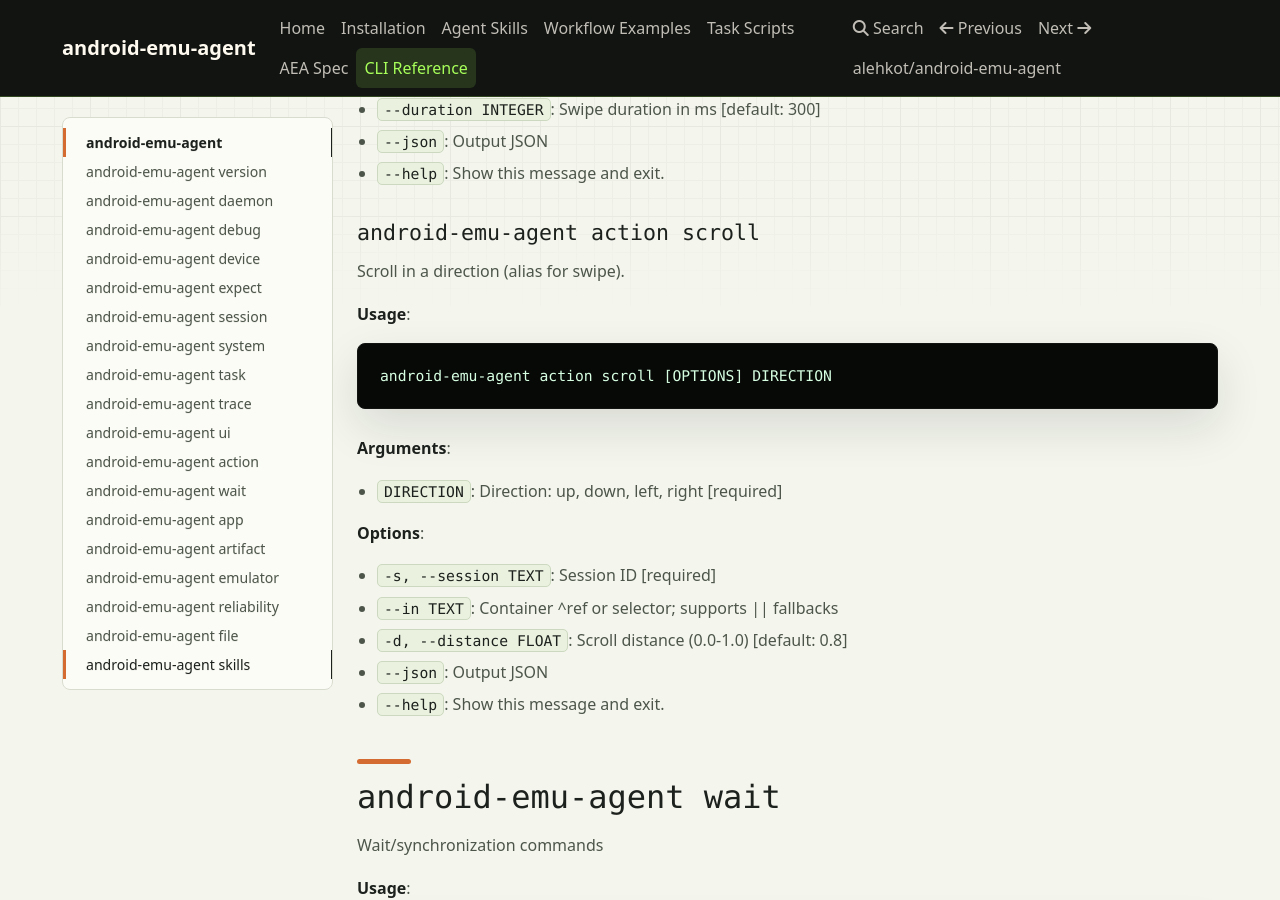
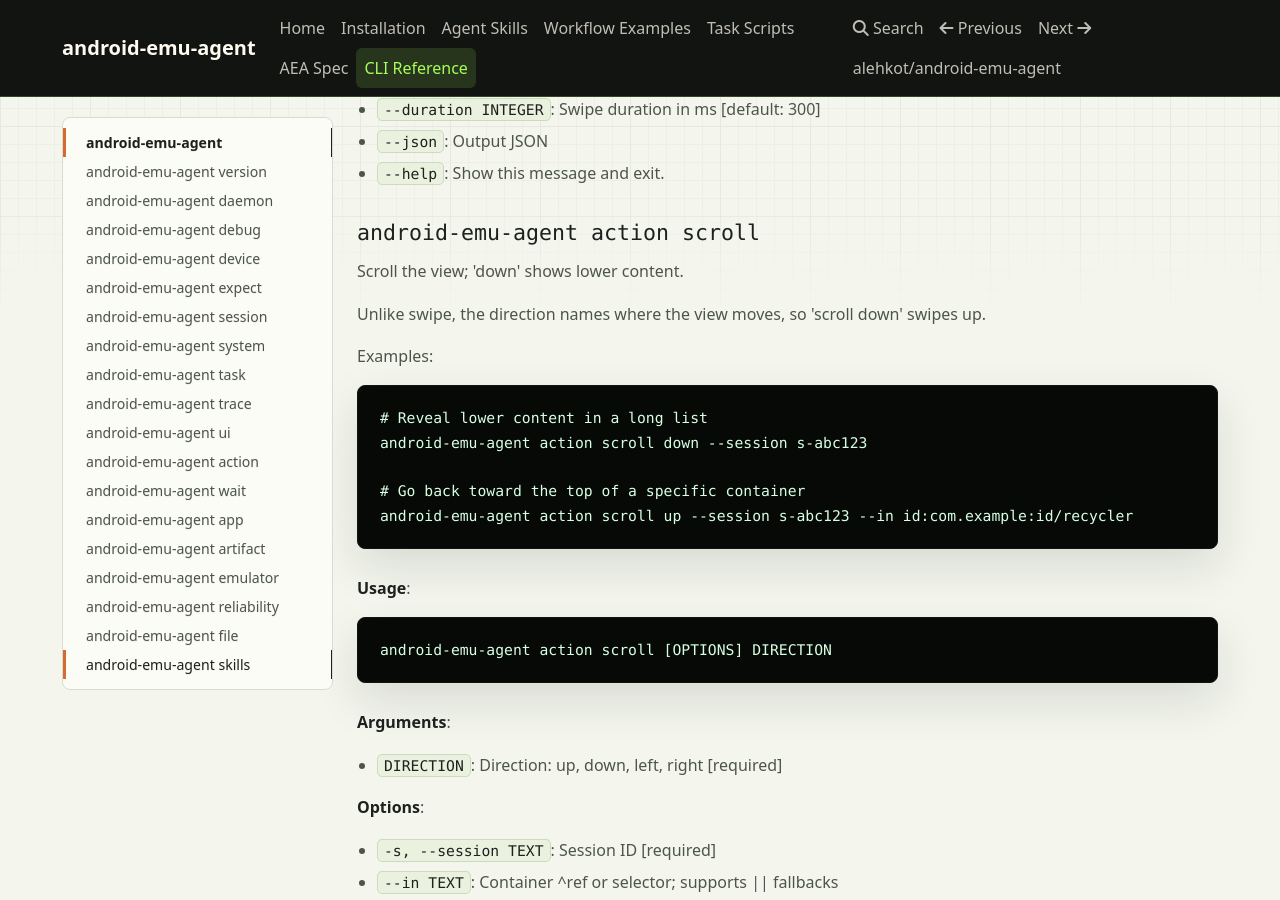
Before and after one commit to alehkot/android-emu-agent, an MkDocs documentation site: the page built from docs/reference.md, in a window 1280 px wide and 900 px high, scrolled down 44993 px. Built offline with MkDocs 1.6.1, drawn with Linux system fonts in a browser that asks for light colours; nearby versions of some CDN libraries; some of the changed text lies outside the part shown.

Commit message:
fix: make action scroll move the view in the named direction
`action scroll` sent its direction straight to /actions/swipe, where the
direction is the finger's movement. So `scroll down` dragged the finger
down and revealed the content above, the opposite of every skill example
that scrolls down to reach content below the fold (examples.md,
recovery.md, ui-automation-patterns.md). An agent following them moved
away from its target. Since the initial commit, the help called scroll
"an alias for swipe", which matched the code but not the examples.

`scroll` now names where the view moves, as in Appium, Maestro, and
UiScrollable: it sends the opposite swipe (down->up, up->down,
right->left, left->right). `swipe` is unchanged, and an unknown direction
still reaches the daemon's ERR_INVALID_DIRECTION check.

Before: `action scroll down -s <id>` swipes down (reveals content above).
After:  `action scroll down -s <id>` swipes up (reveals content below).

Docs: the scroll help gains examples (docs/reference.md regenerated with
docs-gen and prettier). The skill's command reference states the two
direction conventions.

Checks: ruff format --check, ruff check, mypy src/, pyright,
validate_skills.py, pytest tests/unit (2049 passed), mkdocs build
--strict and npm run lint:md pass. The new test_scroll_direction.py
fails on the old code. Not run on a device.

````diff
--- a/docs/reference.md
+++ b/docs/reference.md
@@ -1670,7 +1670,7 @@
 - `home`: Press home.
 - `recents`: Press recents.
 - `swipe`: Perform swipe gesture.
-- `scroll`: Scroll in a direction (alias for swipe).
+- `scroll`: Scroll the view; 'down' shows lower content.
 
 ### `android-emu-agent action tap`
 
@@ -1879,7 +1879,19 @@
 
 ### `android-emu-agent action scroll`
 
-Scroll in a direction (alias for swipe).
+Scroll the view; 'down' shows lower content.
+
+Unlike swipe, the direction names where the view moves, so 'scroll down' swipes up.
+
+Examples:
+
+```bash
+# Reveal lower content in a long list
+android-emu-agent action scroll down --session s-abc123
+
+# Go back toward the top of a specific container
+android-emu-agent action scroll up --session s-abc123 --in id:com.example:id/recycler
+```
 
 **Usage**:
 
````
Also changed, not shown: skills/android-emu-agent/references/command-reference.md (+5 -2 lines), 2 other files.
